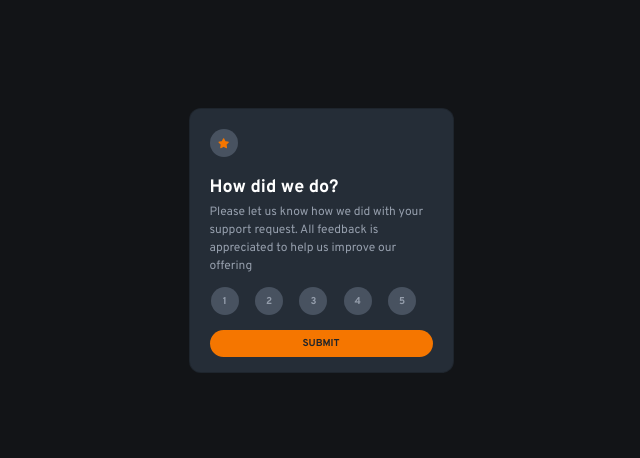
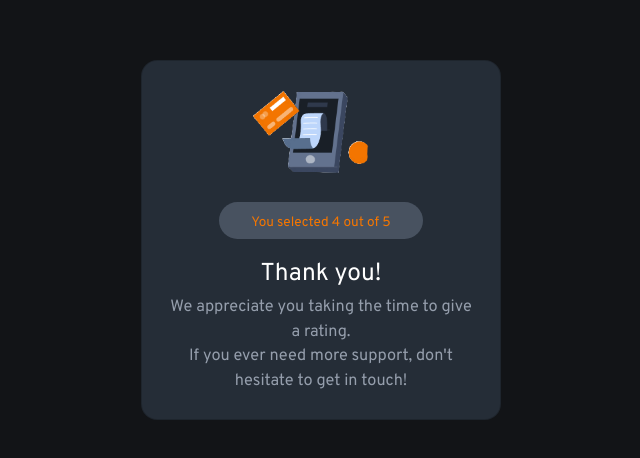
Before and after one commit to Vasiliki-Georgiou/Interactive_Rating_Component_Frontend_Mentor_HTML_CSS_JS, a plain HTML site: page index.html in a window 1280 px wide. Shown: the part 160-618 px from the top of the page, without its empty margins (319-959 px from the left). Drawn offline with nearby package versions, Linux system fonts and the light colour scheme.

Commit message:
Adding HTML & CSS for second card

```diff
--- a/index.html
+++ b/index.html
@@ -9,7 +9,7 @@
   <title>Interactive Rating Component</title>
 </head>
 <body>
-	<div class="card">
+	<div class="card hidden">
 		<div class="card-body">
 			<div class="star-container">
 				<i class="fa-solid fa-star"></i>
@@ -26,6 +26,19 @@
 		  <button type="button" class="btn">Submit</button>
 		</div>
 	</div>
+  <div class="card card-2">
+		<div class="card-body">
+			<div class="image-container">
+        <img src="images/file.png" alt="Submit image">
+			</div>
+      <div class="score">
+        <p>You selected 4 out of 5</p>
+      </div>
+			<h5 class="card-title">Thank you!</h5>
+			<p class="card-text">We appreciate you taking the time to give a rating.</p>
+      <p class="card-text">If you ever need more support, don't hesitate to get in touch!</p>
+		</div>
+	</div>
 	<script src="script.js"></script>
 </body>
 </html>
--- a/style.css
+++ b/style.css
@@ -33,6 +33,8 @@ body {
 
 /* End of Common Styles */
 
+/* CSS Styles for 1st card */
+
 .card {
   width: 26.5rem;
   height: 26.5rem;
@@ -40,6 +42,10 @@ body {
   padding: 1rem;
   position: relative;
   border-radius: 1.2rem;
+}
+
+.hidden {
+  display: none;
 }
 
 .star-container {
@@ -99,9 +105,76 @@ body {
   background-color: var(--orange);
 }
 
-.rating-container button:hover,
+.rating-container button:hover {
+  background-color: var(--orange);
+  color: var(--dark_blue);
+}
+
+
 .rating-container button:active,
+.rating-container button:focus,
 .btn:hover,
-.btn:active {
+.btn:active,
+.btn:focus {
   background-color: var(--white);
 }
+
+/* End of CSS Styles for 1st card */
+
+/* CSS Styles for 2nd card */
+
+.image-container {
+  display: grid;
+  place-items: center;
+}
+
+.image-container img {
+  width: 10rem;
+}
+
+.score {
+  background-color: var(--dark_grey);
+  width: 15rem;
+  margin: 1rem auto 1.5rem auto;
+  padding: 0.1rem 0;
+  border-radius: 4rem;
+}
+
+.score p {
+  color: var(--orange);
+  text-align: center;
+  transform: translateY(50%);
+  font-weight: 400;
+}
+
+.card-2 h5 {
+  font-weight: 400
+}
+
+.card-2 h5,
+.card-2 p {
+  text-align: center;
+}
+
+.card-2 p.card-text {
+  margin: 0;
+}
+/* End of CSS Styles for 2nd card */
+
+/* Responsive */
+
+@media (min-width: 768px) {
+  html {
+    font-size: 80%;
+  }
+}
+
+@media (min-width: 1024px) {
+  html {
+    font-size: 85%;
+  }
+}
+
+
+
+/* End of Responsive */
```
Also changed, not shown: images/file.png (added).
